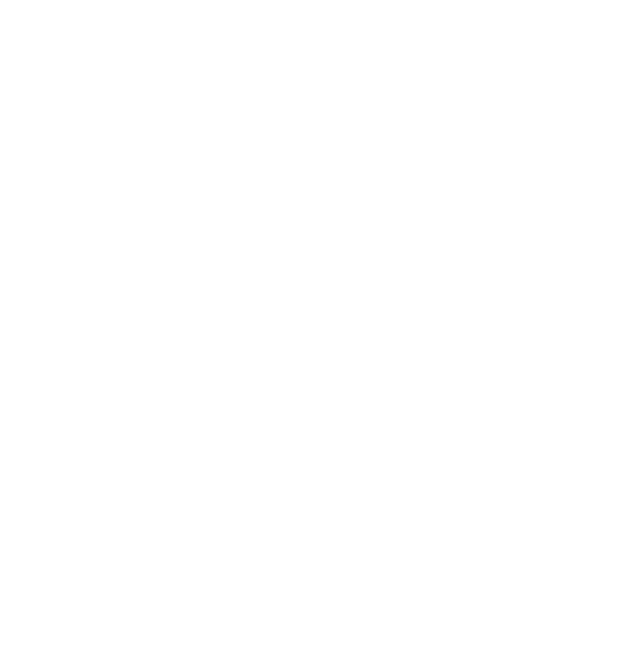
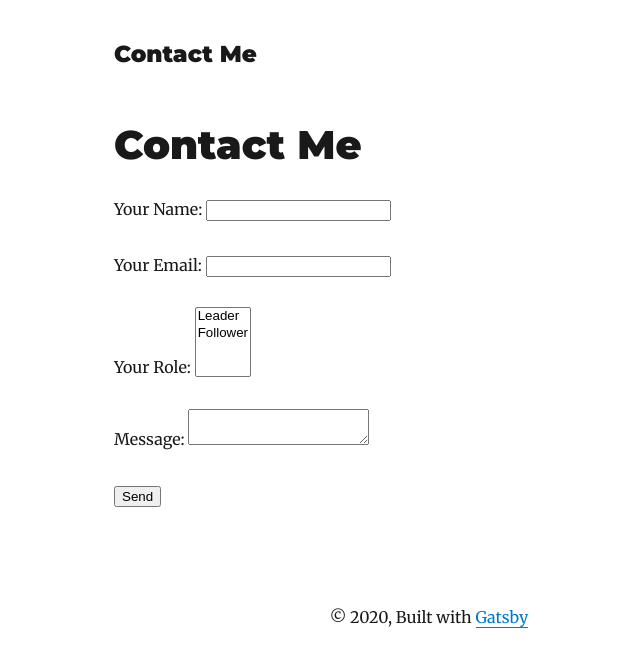
Before and after one commit to knickabokkaglory/benballance_com, a Gatsby site: page /contact in a window 1280 px wide. Before the commit this address had no page. Shown: the whole page, without its empty margins (211-851 px from the left). Built offline with nearby package versions, Linux system fonts and the light colour scheme; Gatsby itself is replaced by a stand-in of ours; some packages are replaced by stand-ins of ours.

Commit message:
Contact page added

```diff
--- /dev/null
+++ b/src/pages/contact.js
@@ -0,0 +1,43 @@
+import React from "react"
+
+import Layout from "../components/layout"
+import SEO from "../components/seo"
+
+class ContactPage extends React.Component {
+  render() {
+    const siteTitle = "Contact Me"
+
+    return (
+      <Layout location={this.props.location} title={siteTitle}>
+        <SEO
+          title="Contact"
+          keywords={[`blog`, `gatsby`, `javascript`, `react`]}
+        />
+        <h1>Contact Me</h1>
+        <form name="contact" method="POST" data-netlify="true">
+  <p>
+    <label>Your Name: <input type="text" name="name" /></label>
+  </p>
+  <p>
+    <label>Your Email: <input type="email" name="email" /></label>
+  </p>
+  <p>
+    <label>Your Role: <select name="role[]" multiple>
+      <option value="leader">Leader</option>
+      <option value="follower">Follower</option>
+    </select></label>
+  </p>
+  <p>
+    <label>Message: <textarea name="message"></textarea></label>
+  </p>
+  <p>
+    <button type="submit">Send</button>
+  </p>
+</form>
+
+      </Layout>
+    )
+  }
+}
+
+export default ContactPage
--- a/src/pages/now.js
+++ b/src/pages/now.js
@@ -5,7 +5,7 @@
 
 class NowPage extends React.Component {
   render() {
-    const siteTitle = "Ben Ballance's Webiste"
+    const siteTitle = "Ben Ballance's Website"
 
     return (
       <Layout location={this.props.location} title={siteTitle}>
```
